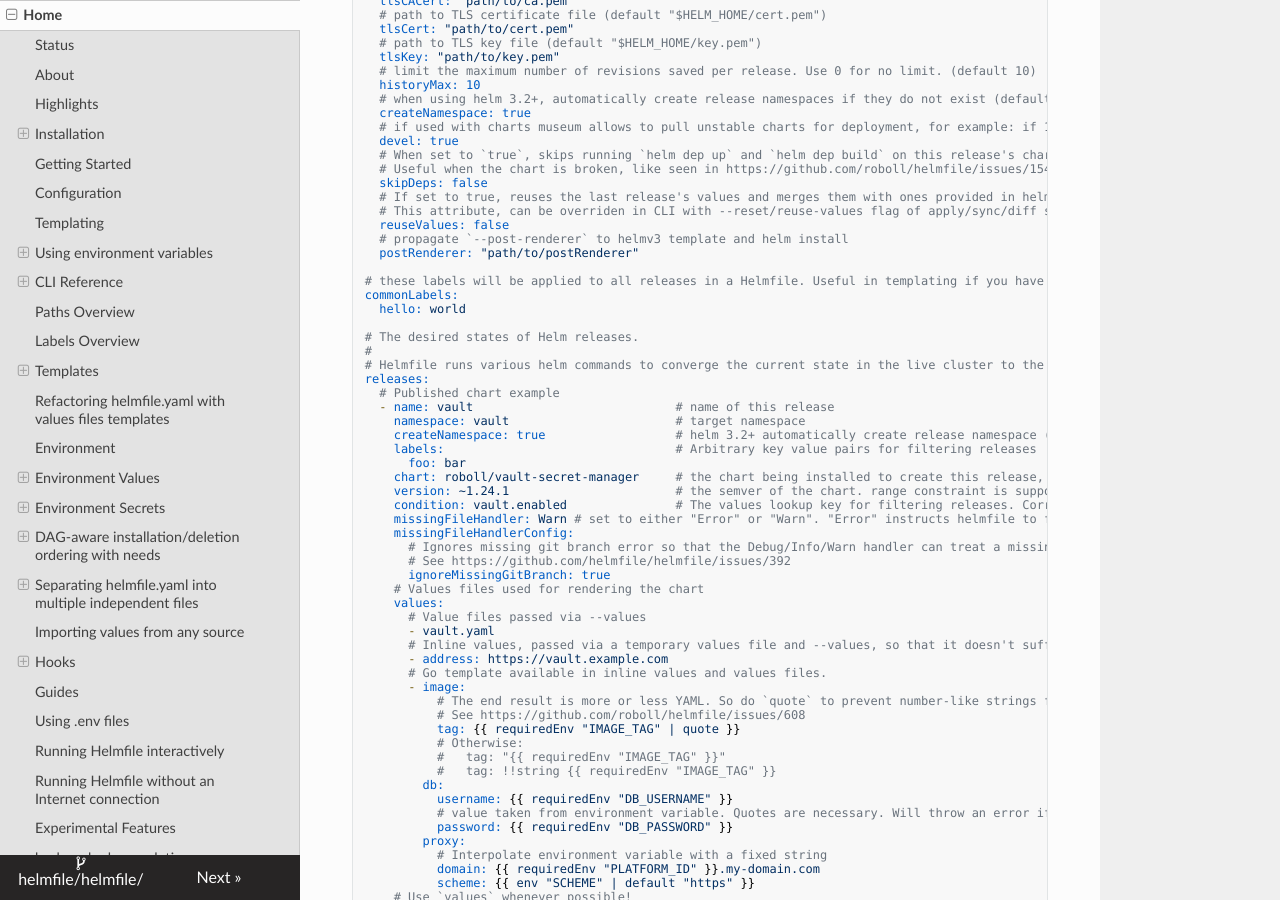
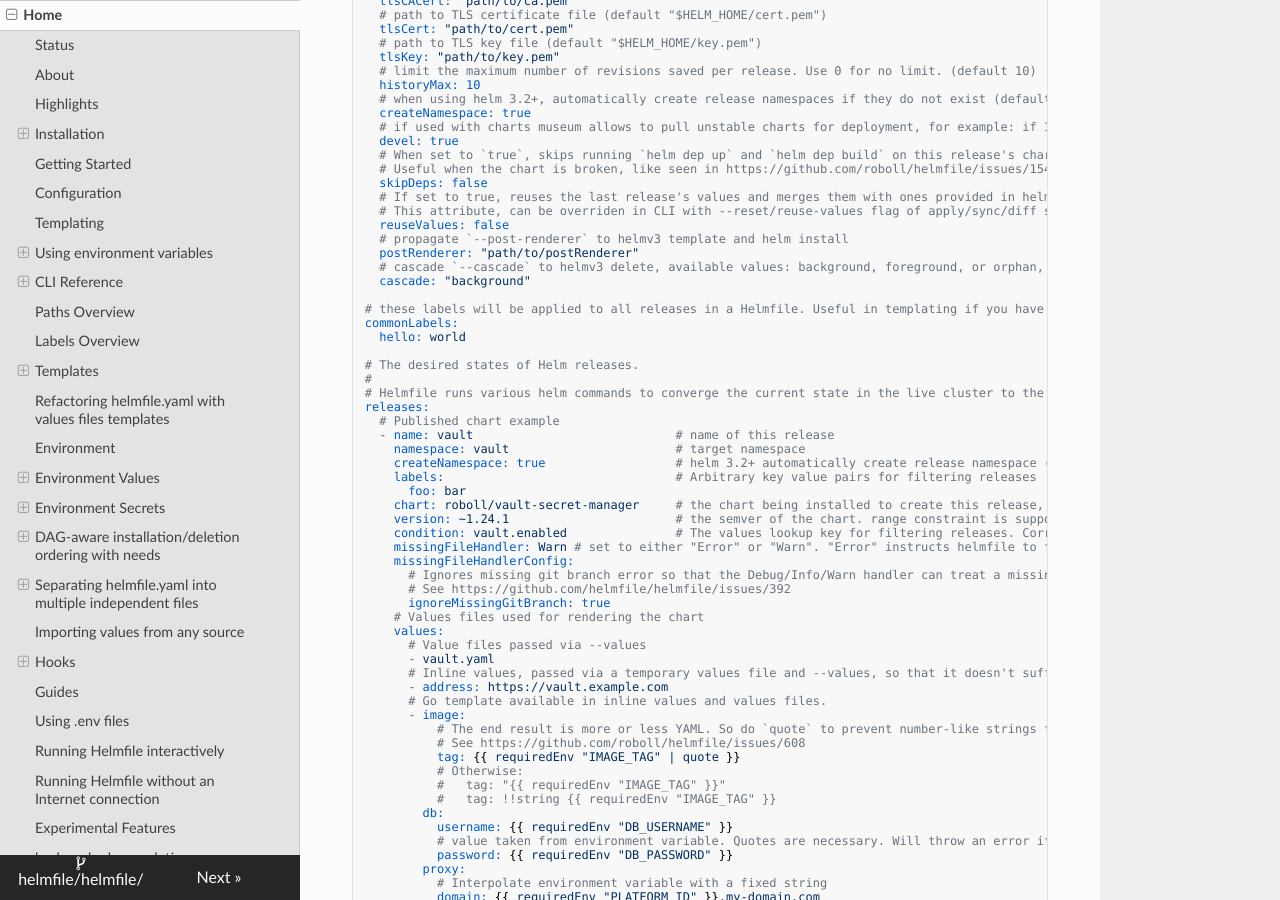
Before and after one commit to alex-tw-lam/helmfile, an MkDocs documentation site: the page built from docs/index.md, in a window 1280 px wide and 900 px high, scrolled down 3918 px. Built offline with MkDocs 1.6.1, drawn with Linux system fonts in a browser that asks for light colours; nearby versions of some CDN libraries; some of the changed text lies outside the part shown.

Commit message:
docs: update cascade (#861)
* docs: update cascade

Signed-off-by: yxxhero <aiopsclub@163.com>

```diff
--- a/docs/index.md
+++ b/docs/index.md
@@ -217,6 +217,8 @@ helmDefaults:
   reuseValues: false
   # propagate `--post-renderer` to helmv3 template and helm install
   postRenderer: "path/to/postRenderer"
+  #	cascade `--cascade` to helmv3 delete, available values: background, foreground, or orphan, default: background
+  cascade: "background"
 
 # these labels will be applied to all releases in a Helmfile. Useful in templating if you have a helmfile per environment or customer and don't want to copy the same label to each release
 commonLabels:
@@ -324,6 +326,8 @@ releases:
     skipDeps: false
     # propagate `--post-renderer` to helmv3 template and helm install
     postRenderer: "path/to/postRenderer"
+    # cascade `--cascade` to helmv3 delete, available values: background, foreground, or orphan, default: background
+    cascade: "background"
 
   # Local chart example
   - name: grafana                            # name of this release
```
